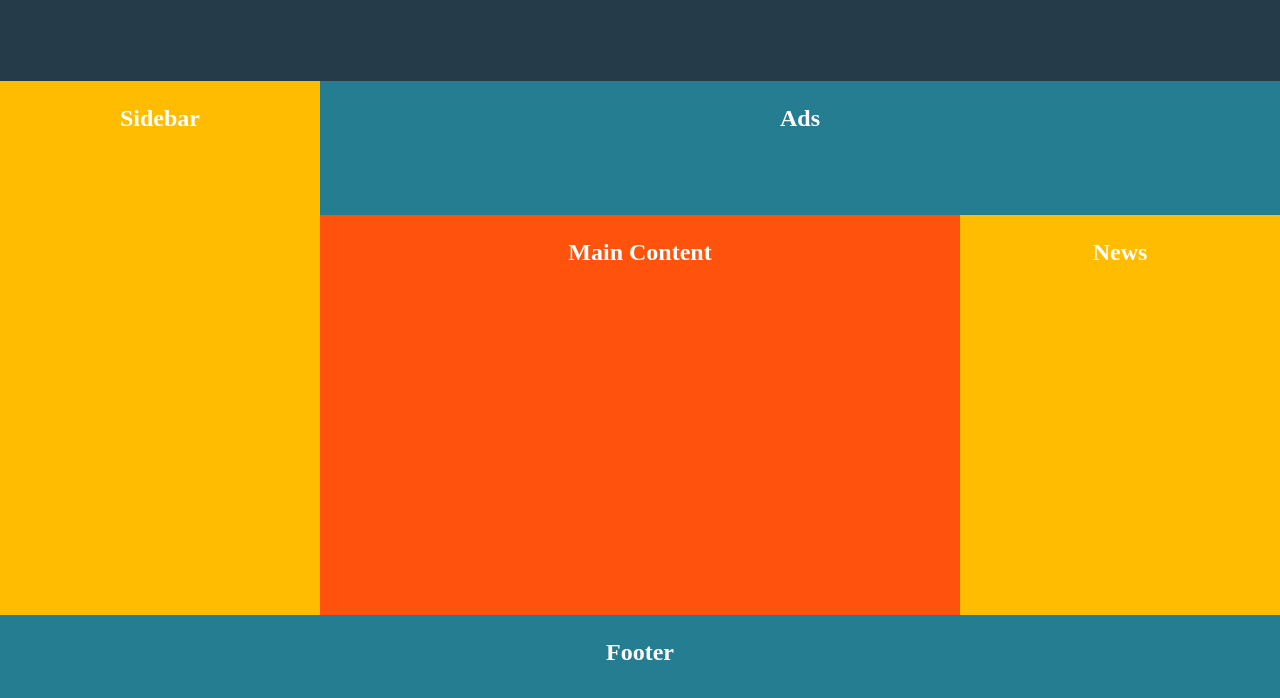
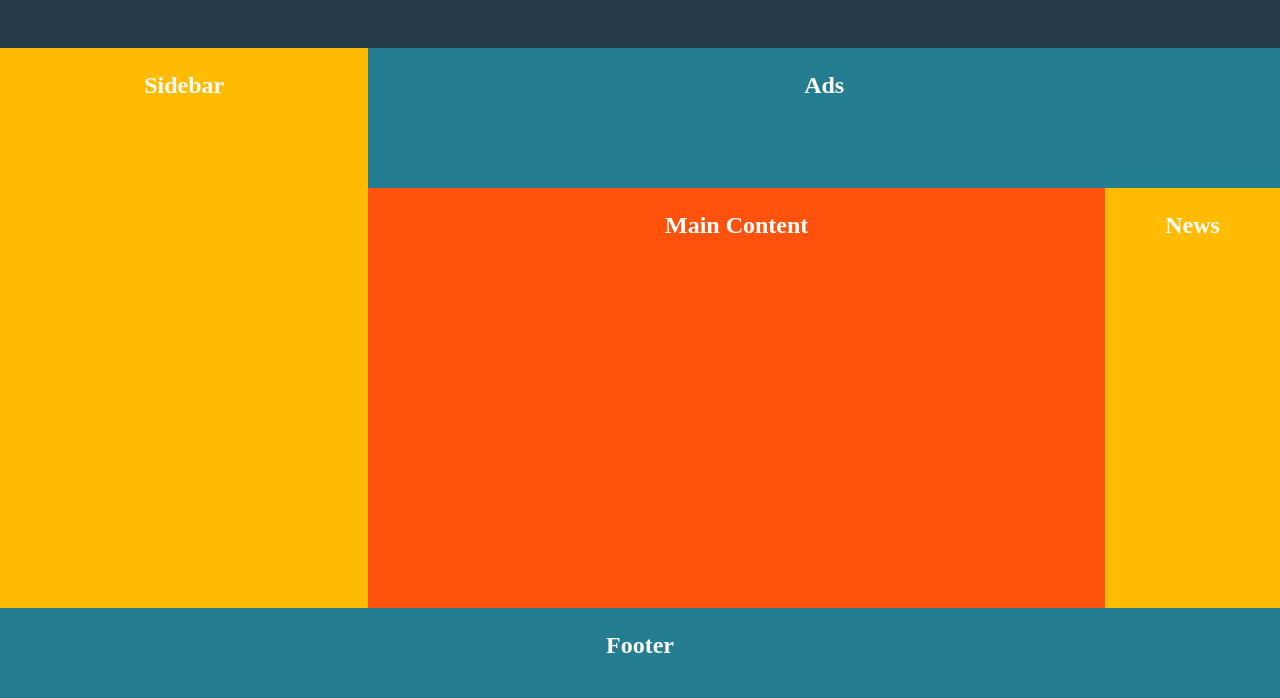
Before and after one commit to KomodomFS/Grid, a plain HTML site: page index.html in a window 1280 px wide. Shown: the part 52-750 px from the top of the page. Drawn offline with Linux system fonts and the light colour scheme.

Commit message:
change grid to aerea

```diff
--- a/styles.css
+++ b/styles.css
@@ -1,4 +1,6 @@
-body {
+/* body {
+
+
     margin: 0;
     color: #fff;
     font-weight: 800;
@@ -45,3 +47,57 @@ body {
     grid-row: -2 / -1;
     grid-column: 1 / -1;
 }
+*/
+
+body {
+    margin: 0;
+    color: #fff;
+    font-weight: 800;
+    font-size: 24px;
+    text-align: center;
+}
+
+.box {
+    box-sizing: border-box;
+    padding: 1em;
+}
+
+.container{
+    height: 100vh;
+    display: grid;
+    grid-template-rows: 100px 1fr 3fr 1fr;
+    grid-template-columns: 1fr 2fr 175px;
+
+    grid-template-areas:
+    "header header header"
+    "sidebar ads ads"
+    "sidebar main news"
+    "footer footer footer"
+    ;
+}
+
+.header{
+    grid-area: header;
+    background-color: #253b4a;
+}
+.sidebar{
+    grid-area: sidebar;
+    background-color: #ffbc00;
+}
+.ads{
+    grid-area: ads;
+    background-color: #257d92;
+}
+.main{
+    grid-area: main;
+    background-color: #ff530d;
+}
+.news{
+    grid-area: news;
+    background-color: #ffbc00;
+}
+.footer{
+    grid-area:footer;
+    background-color: #257d92;
+
+}
```
